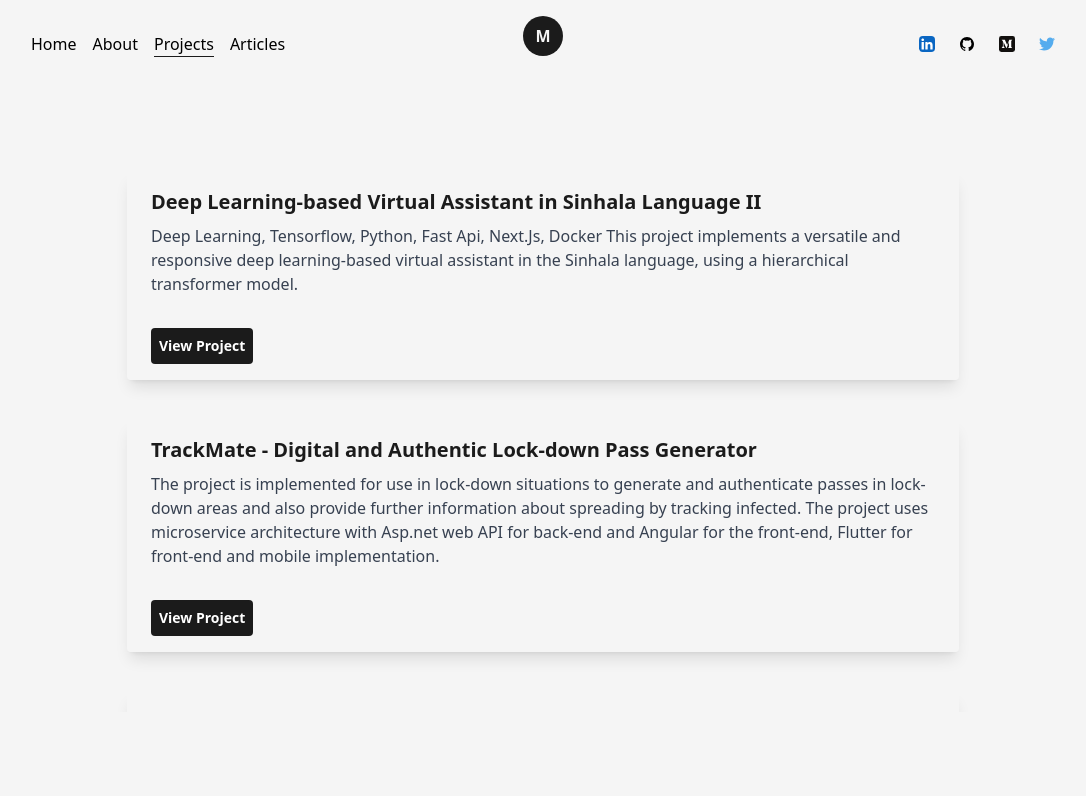
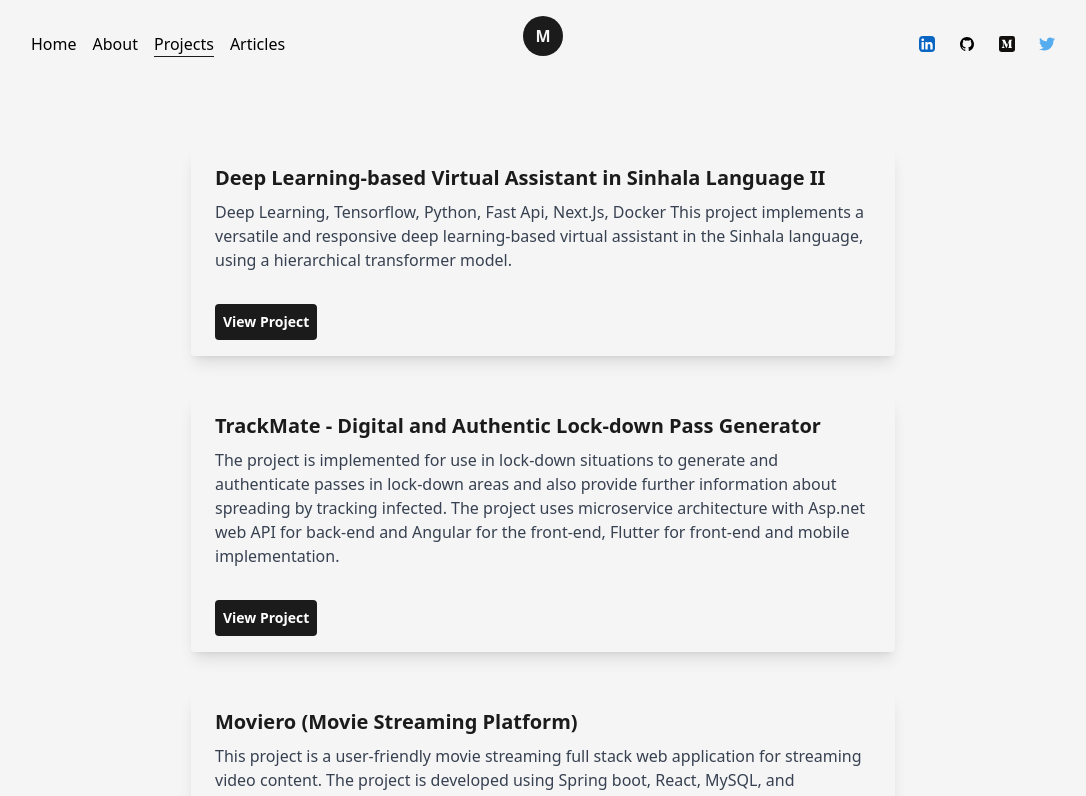
Before and after one commit to Madushan98/portfolio-react, a React (Create React App) app: page /projects in a window 1280 px wide. Shown: the top 796 px of the page, without its empty margins (97-1183 px from the left). Built offline with nearby package versions, Linux system fonts and the light colour scheme.

Commit message:
Projects resonsiveness added

```diff
--- a/src/components/Layout.tsx
+++ b/src/components/Layout.tsx
@@ -8,7 +8,7 @@ interface LayoutProps {
 const Layout: React.FC<LayoutProps> = ({ children, className }) => {
   return (
     <div
-      className={`w-full h-full inline-block z-0 bg-light p-6 md:p-16  ${className}`}
+      className={`w-full h-full inline-block z-0 bg-light p-6 md:px-32 md:py-10  ${className}`}
     >
       {children}
     </div>
--- a/src/components/Scrollable.tsx
+++ b/src/components/Scrollable.tsx
@@ -11,14 +11,15 @@ const ScrollableComponent: React.FC<ScrollableComponentProps> = ({
   children,
 }) => {
   return (
-    <div className="overflow-y-scroll max-h-[35rem] ">
+    <div className="overflow-y-scroll max-h-[35rem] md:max-h-full">
+      {/* Allow vertical scrolling on screens smaller than `md` */}
       {children.map((project) => (
-        <div className="px-[10rem] py-5">
+        <div className="px-4 md:px-[10rem] py-5">
+          {/* Adjust horizontal padding on screens smaller than `md` */}
           <ProjectCard key={project.id} project={project} />
         </div>
       ))}
     </div>
   );
 };
-
 export default ScrollableComponent;
--- a/src/pages/HomePage.tsx
+++ b/src/pages/HomePage.tsx
@@ -15,7 +15,7 @@ const HomePage: React.FC = () => {
                 className="w-[24-rem]  h-[20rem] md:h-auto md:w-full px-6 mx-auto"
               ></img>
             </div>
-            <div className="w-full md:w-3/5 pl-4 mx-auto ">
+            <div className="w-full md:w-2/5  mx-auto ">
               <AnimatedText
                 text="Hi! I'm Madushan"
                 className="text-4xl md:text-8xl !text-center md:!text-left"
--- a/src/pages/Projects.tsx
+++ b/src/pages/Projects.tsx
@@ -8,9 +8,12 @@ const Projects: React.FC = () => {
   const projectList: Project[] = projects;
   return (
     <div>
-      <main className="flex items-center text-dark w-full  ">
+      <main className="flex items-center text-dark w-full">
         <Layout className="pt-10">
-          <ScrollableComponent children={projectList}></ScrollableComponent>
+          <div className="md:overflow-x-hidden">
+            {/* Only allow horizontal scrolling on screens wider than `md` */}
+            <ScrollableComponent children={projectList}></ScrollableComponent>
+          </div>
         </Layout>
       </main>
     </div>
```
